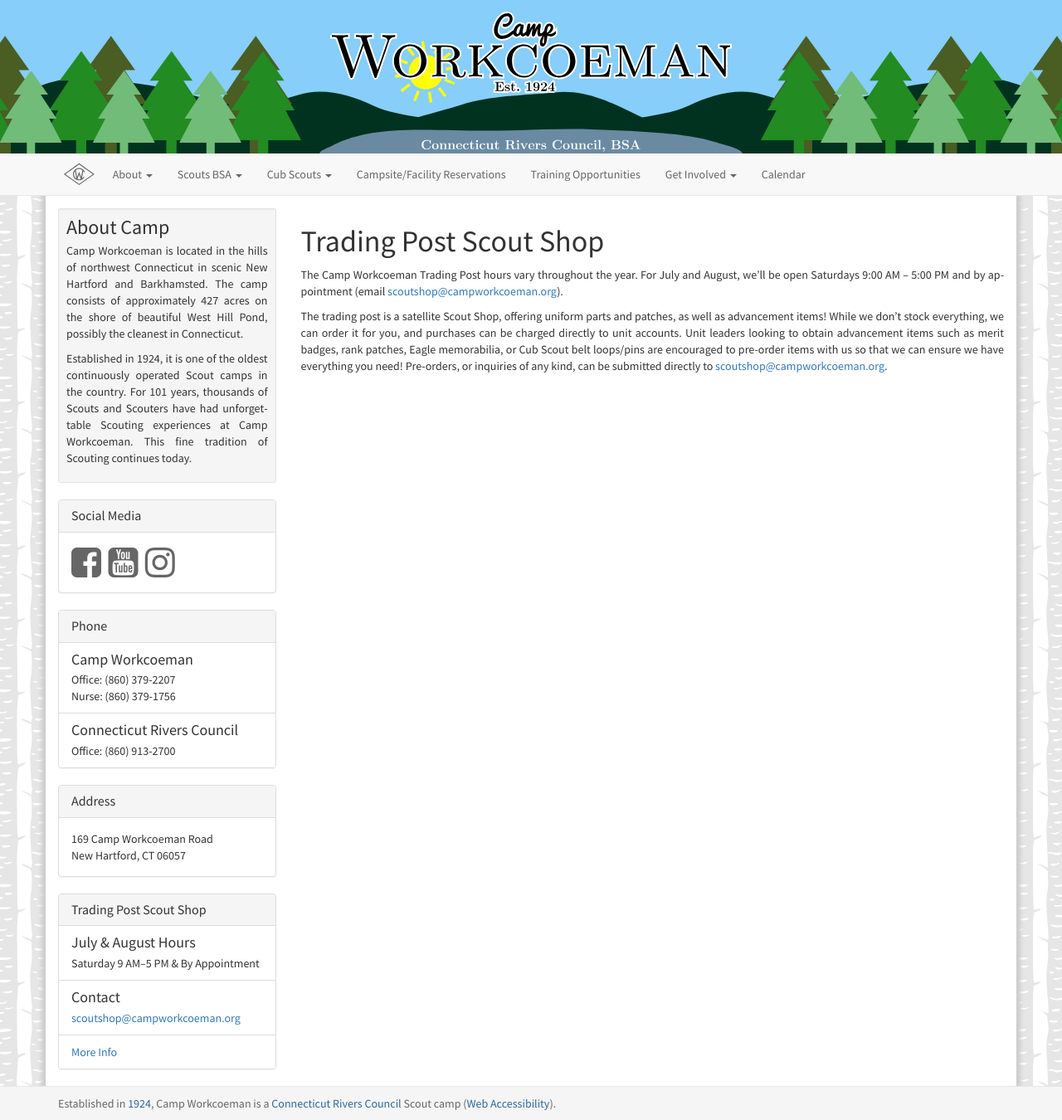
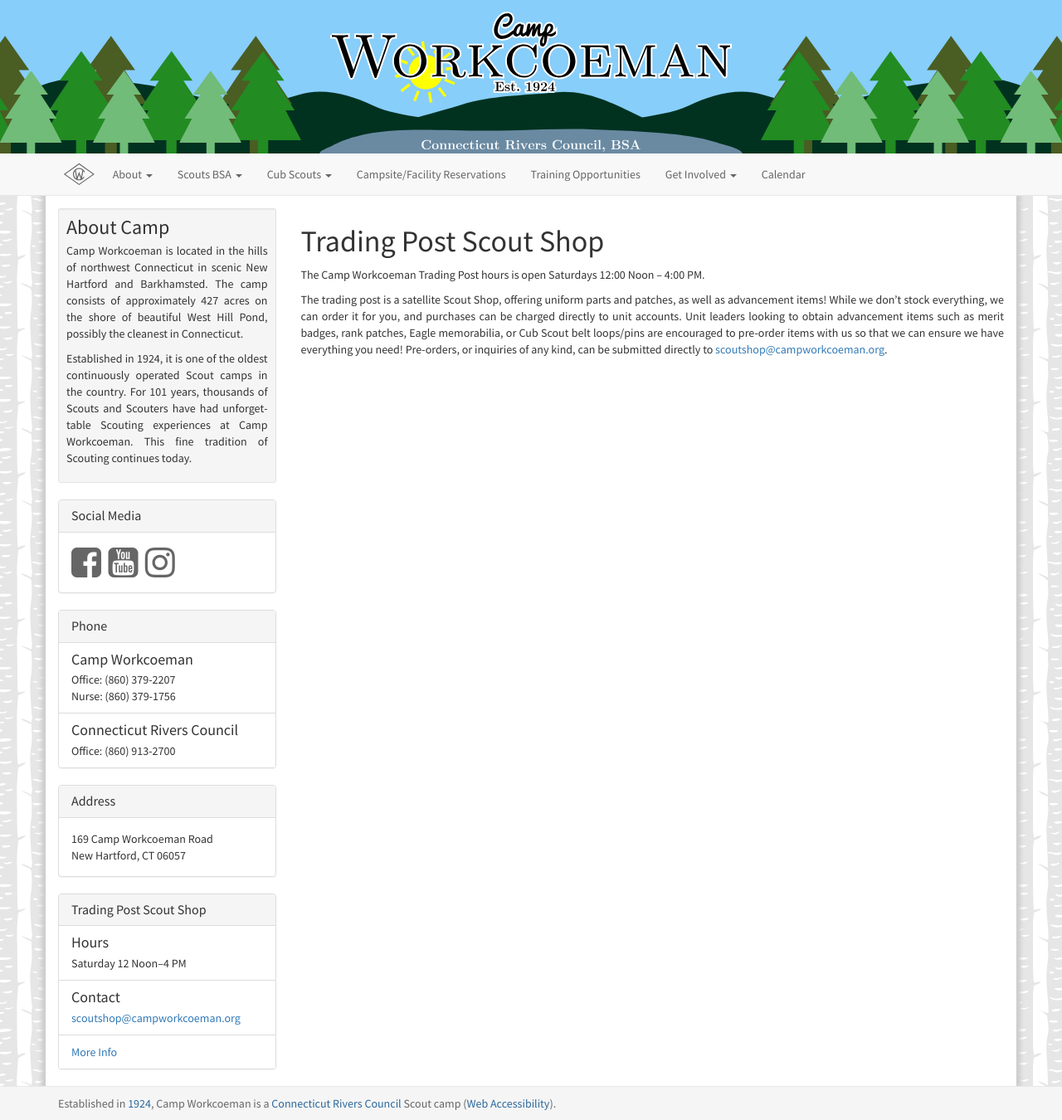
Before and after one commit to campworkcoeman/campworkcoeman.org, a Jekyll site: the page built from about/scout-shop.md, in a window 1280 px wide. Shown: the whole page at 83% size. Built offline with Jekyll 4.4.1, drawn with Linux system fonts in a browser that asks for light colours; nearby versions of some CDN libraries; Markdown is read by kramdown in place of the engine named in the settings.

Commit message:
Update Trading Post hours.

```diff
--- a/_includes/sidebar.html
+++ b/_includes/sidebar.html
@@ -55,8 +55,8 @@
       </div>
       <ul class="list-group">
         <li class="list-group-item">
-          <h4 class="list-group-item-heading"><span itemprop="name">July & August Hours</span></h4>
-          <span itemprop="openingHoursSpecification" datetime="Sa 09:00-17:00">Saturday 9 AM&ndash;5 PM & By Appointment</span>
+          <h4 class="list-group-item-heading"><span itemprop="name">Hours</span></h4>
+          <span itemprop="openingHoursSpecification" datetime="Sa 12:00-16:00">Saturday 12 Noon&ndash;4 PM</span>
         </li>
         <li class="list-group-item">
           <h4 class="list-group-item-heading">Contact</h4>
--- a/about/scout-shop.md
+++ b/about/scout-shop.md
@@ -6,6 +6,6 @@
 keywords: Scout Shop, Trading Post, Camp Store
 ---
 
-The Camp Workcoeman Trading Post hours vary throughout the year. For July and August, we'll be open Saturdays 9:00 AM -- 5:00 PM and by appointment (email [scoutshop@campworkcoeman.org](mailto:scoutshop@campworkcoeman.org)).
+The Camp Workcoeman Trading Post hours is open Saturdays 12:00 Noon -- 4:00 PM.
 
 The trading post is a satellite Scout Shop, offering uniform parts and patches, as well as advancement items! While we don't stock everything, we can order it for you, and purchases can be charged directly to unit accounts. Unit leaders looking to obtain advancement items such as merit badges, rank patches, Eagle memorabilia, or Cub Scout belt loops/pins are encouraged to pre-order items with us so that we can ensure we have everything you need!  Pre-orders, or inquiries of any kind, can be submitted directly to [scoutshop@campworkcoeman.org](mailto:scoutshop@campworkcoeman.org).
```
